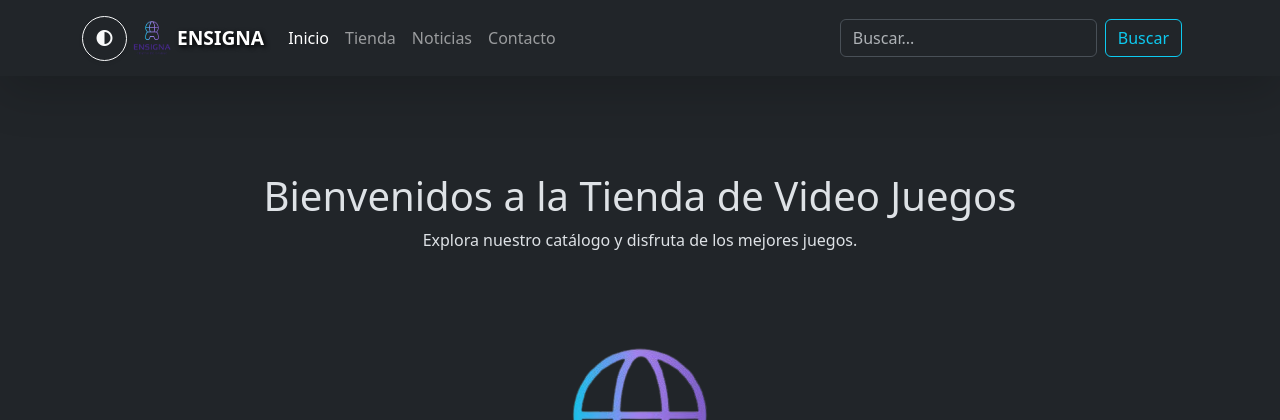
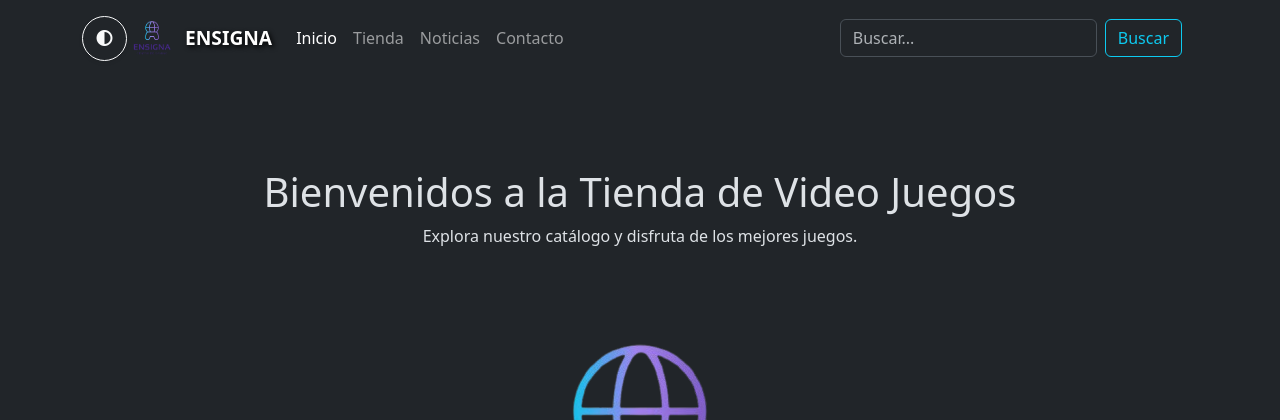
Before and after one commit to AndresVillamil/tienda_videojuegos, a Django app: page / in a window 1280 px wide. Shown: the top 420 px of the page. Run offline with Django 5.2, Linux system fonts and the light colour scheme.

Commit message:
Refactor navbar structure for improved layout and accessibility

```diff
--- a/tienda_videojuegos/templates/base.html
+++ b/tienda_videojuegos/templates/base.html
@@ -23,23 +23,27 @@
 <body class="bg-body text-body">
 
     <header class="shadow-lg">
-        <nav class="navbar navbar-expand-lg navbar-dark bg-dark position-relative">
+    <nav class="navbar navbar-expand-lg navbar-dark bg-dark fixed-top">
         <div class="container d-flex justify-content-between align-items-center">
+
             <!-- Botón modo claro/oscuro -->
             <button id="toggle-theme" class="btn btn-outline-light rounded-circle shadow-sm">
                 <i class="fa-solid fa-circle-half-stroke"></i>
             </button>
+
             <!-- Logo -->
             <a class="navbar-brand d-flex align-items-center" href="{% url 'home' %}">
                 <img src="{% static 'img/logo2.png' %}" alt="Logo" width="50" height="50">
-                    <span class="fw-bold text-white">
-                        ENSIGNA
-                    </span>
+                <span class="fw-bold text-white ms-2">ENSIGNA</span>
             </a>
 
             <!-- Botón colapsable (móvil) -->
-                <button class="navbar-toggler" type="button" data-bs-toggle="collapse" data-bs-target="#navbarPF"
-                    aria-controls="navbarPF" aria-expanded="false" aria-label="Toggle navigation">
+            <button class="navbar-toggler" type="button"
+                    data-bs-toggle="collapse"
+                    data-bs-target="#navbarPF"
+                    aria-controls="navbarPF"
+                    aria-expanded="false"
+                    aria-label="Toggle navigation">
                 <span class="navbar-toggler-icon"></span>
             </button>
 
@@ -57,13 +61,14 @@
                     <input class="form-control me-2" type="search" placeholder="Buscar...">
                     <button class="btn btn-outline-info" type="submit">Buscar</button>
                 </form>
-
-
             </div>
 
         </div>
     </nav>
 </header>
+
+<!-- Espaciador obligatorio para navbar fixed -->
+<div style="height: 72px;"></div>
 
     <main class="py-5 bg-body-secundary text-center text-dark">
         <div class="container">
```
Lines whose indentation alone changed are shown as unchanged.
